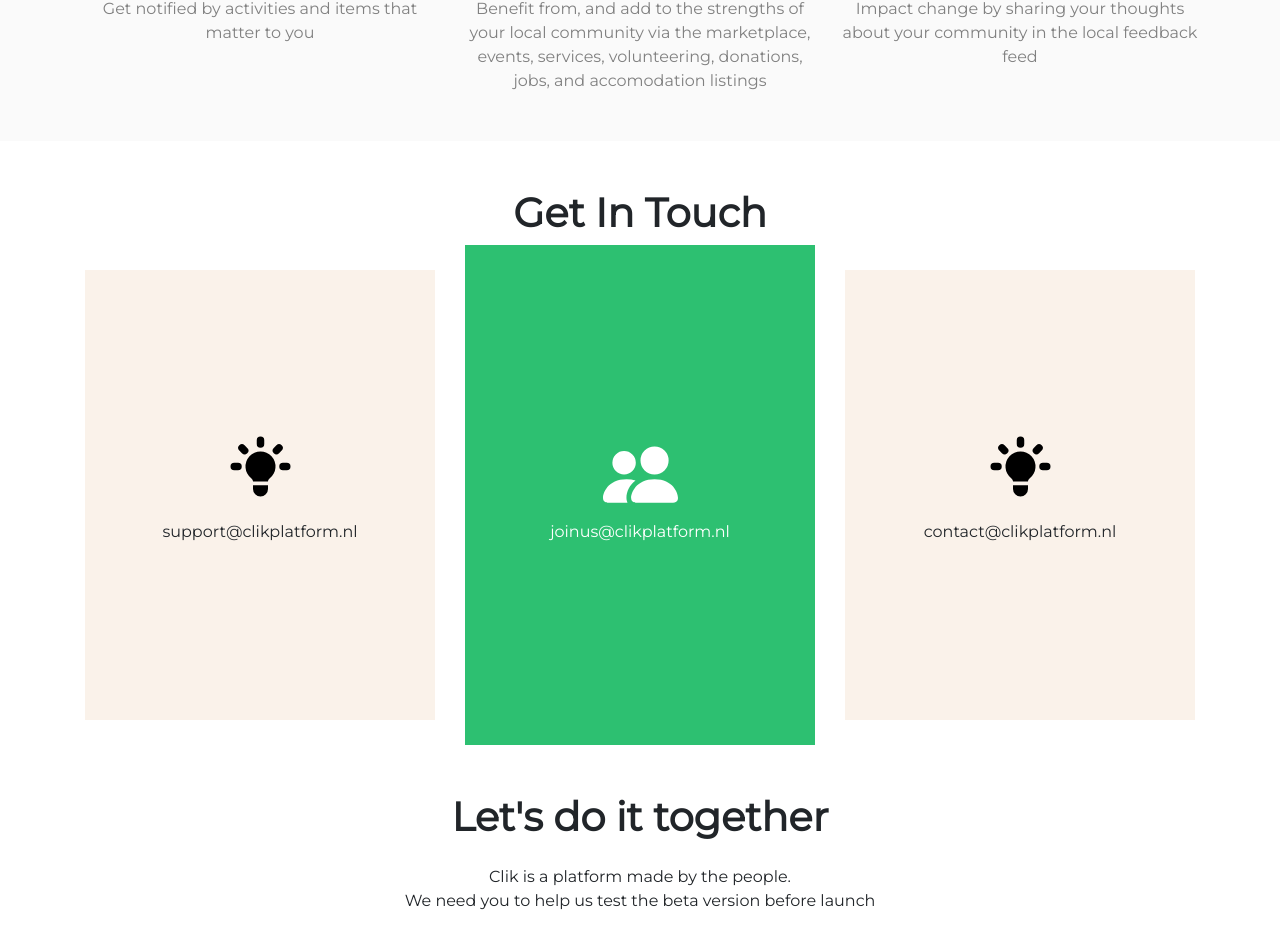
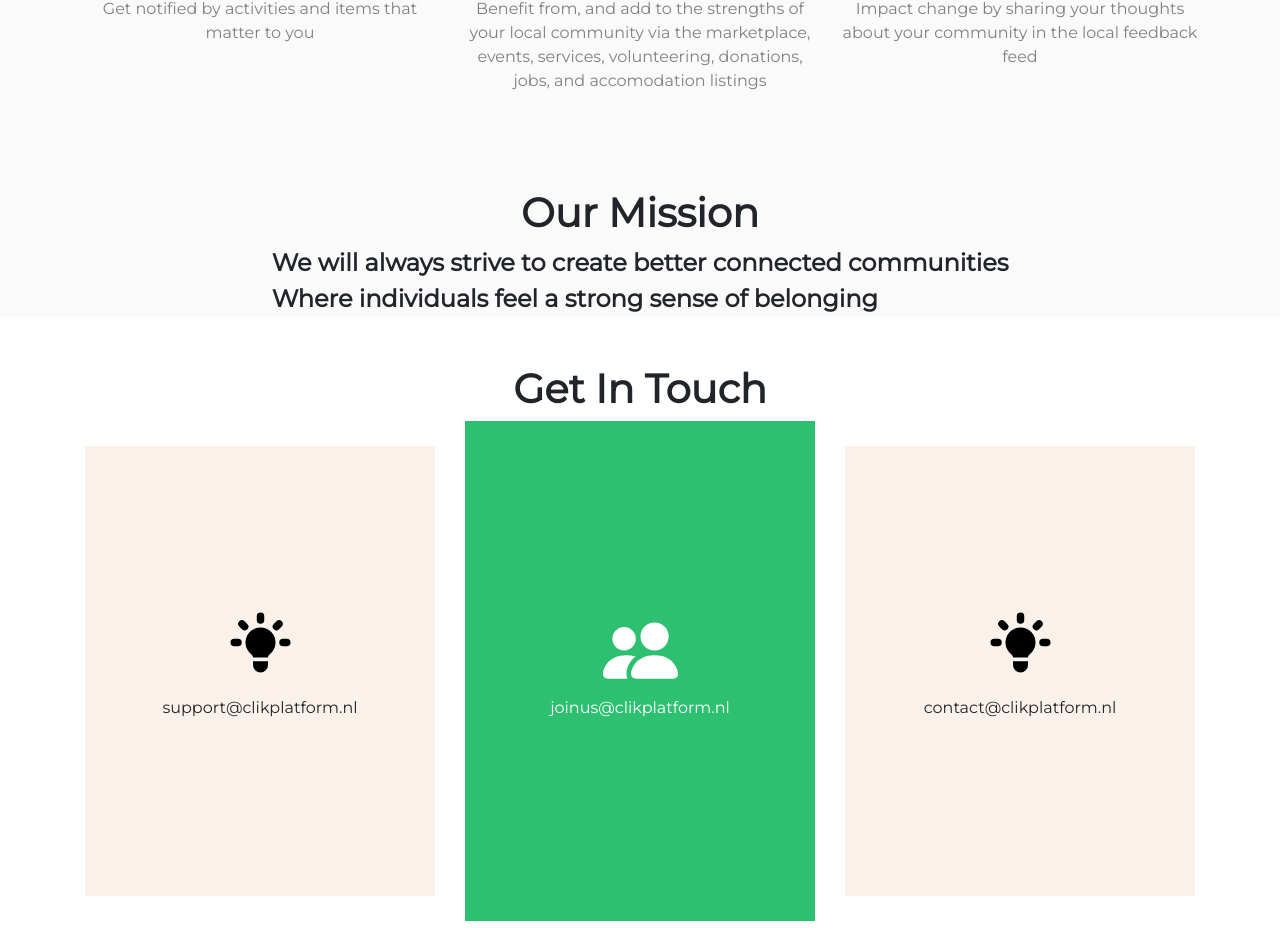
Before and after one commit to liranneta23/clik-landing-page, a Next.js app: page / in a window 1280 px wide. Shown: the part 1215-2153 px from the top of the page. Built offline with nearby package versions, Linux system fonts and the light colour scheme; no server answers.

Commit message:
Add OurMission as a component to the page itself

```diff
--- a/pages/index.js
+++ b/pages/index.js
@@ -7,7 +7,7 @@ import FAQ from "./components/FAQ";
 
 import GetInTouch from "./components/GetInTouch";
 import Header from "./components/Header";
-
+import OurMission from "./components/OurMission";
 import LetsDo from "./components/LetsDo";
 import Supporters from "./components/Supporters";
 import Why from "./components/Why";
@@ -55,6 +55,7 @@ export default function Home() {
 
           <Supporters />
           <Why />
+          <OurMission />
           <GetInTouch />
           <LetsDo />
           <FAQ />
```
